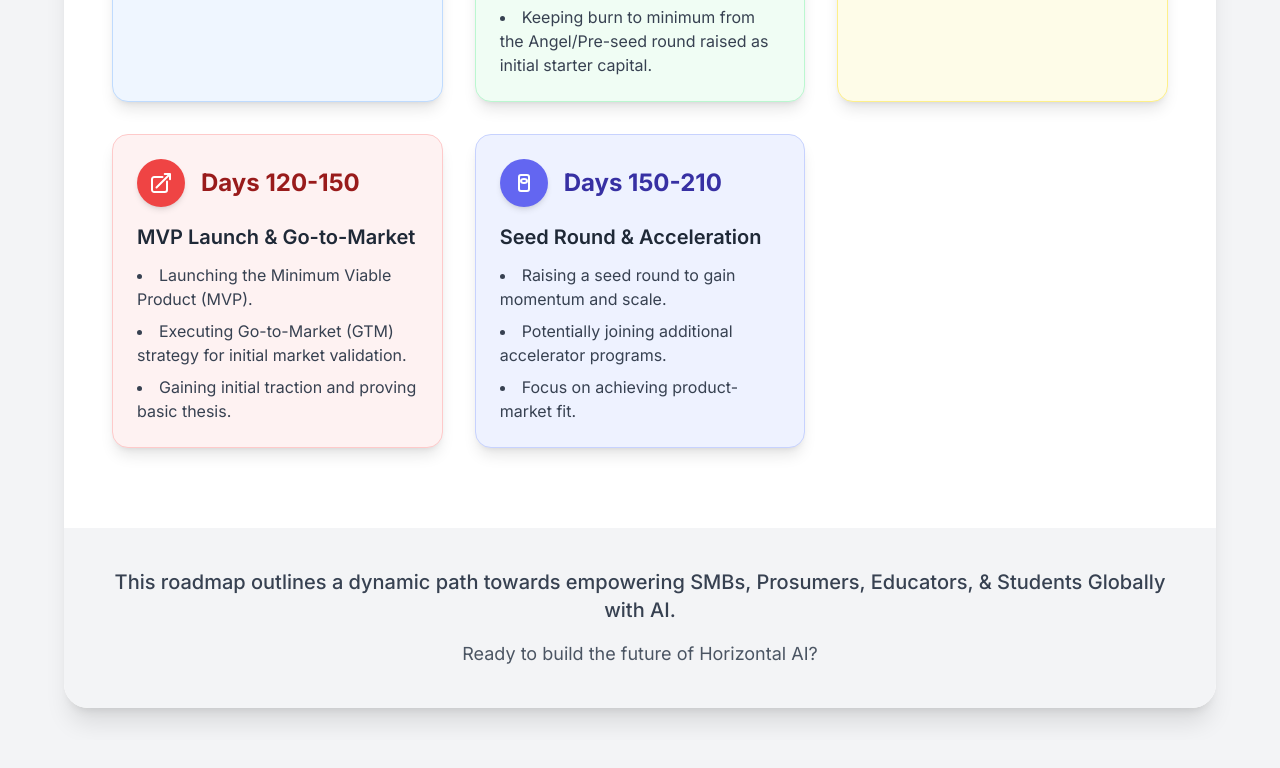
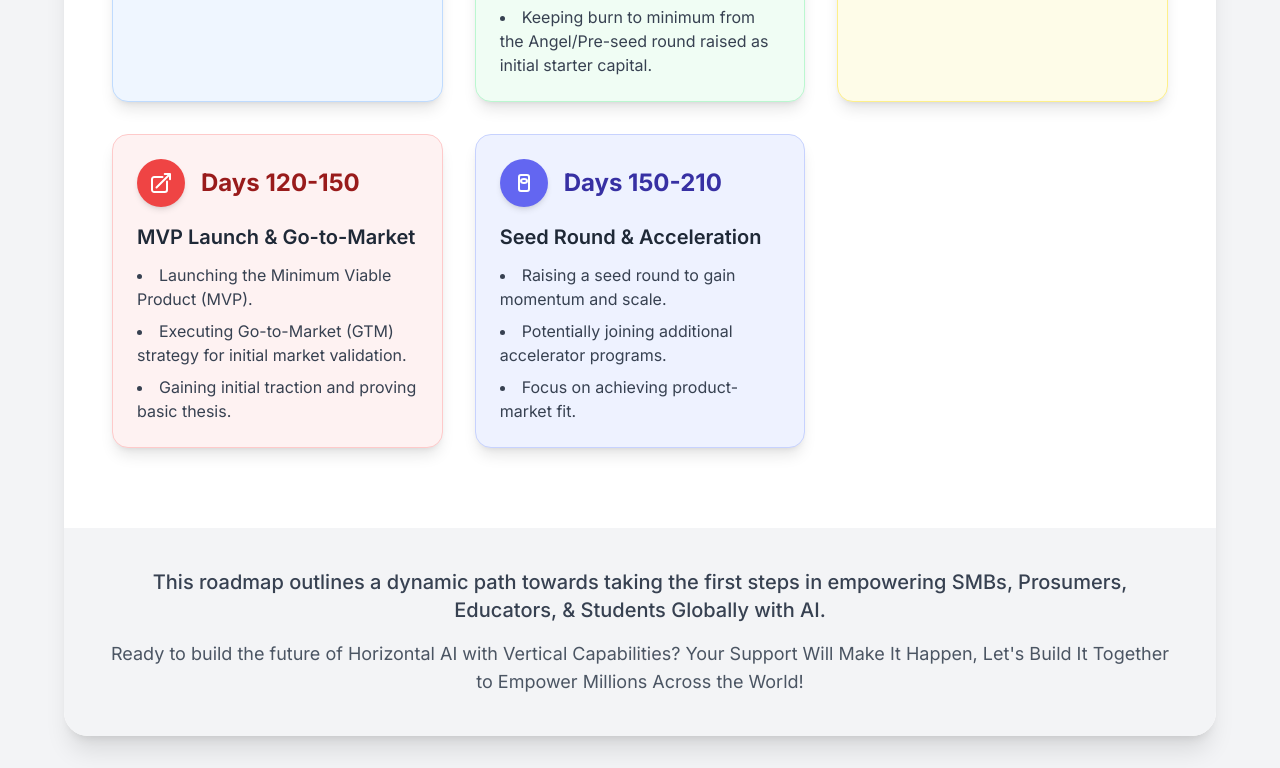
Before and after one commit to kaushikneogi/offshoot-venture-roadmap, a plain HTML site: page index.html in a window 1280 px wide. Shown: the part 732-1500 px from the top of the page. Before the commit the page ends 1472 px from the top, so only its background shows below. Drawn offline with nearby package versions, Linux system fonts and the light colour scheme.

Commit message:
Update index.html

```diff
--- a/index.html
+++ b/index.html
@@ -146,10 +146,10 @@
         <!-- Footer / Call to Action -->
         <div class="bg-gray-100 p-6 sm:p-8 md:p-10 text-center rounded-b-3xl mt-8">
             <p class="text-gray-700 text-lg sm:text-xl font-medium mb-4">
-                This roadmap outlines a dynamic path towards empowering SMBs, Prosumers, Educators, & Students Globally with AI.
+                This roadmap outlines a dynamic path towards taking the first steps in empowering SMBs, Prosumers, Educators, & Students Globally with AI.
             </p>
             <p class="text-gray-600 text-base sm:text-lg">
-                Ready to build the future of Horizontal AI?
+                Ready to build the future of Horizontal AI with Vertical Capabilities? Your Support Will Make It Happen, Let's Build It Together to Empower Millions Across the World!
             </p>
         </div>
     </div>
```
